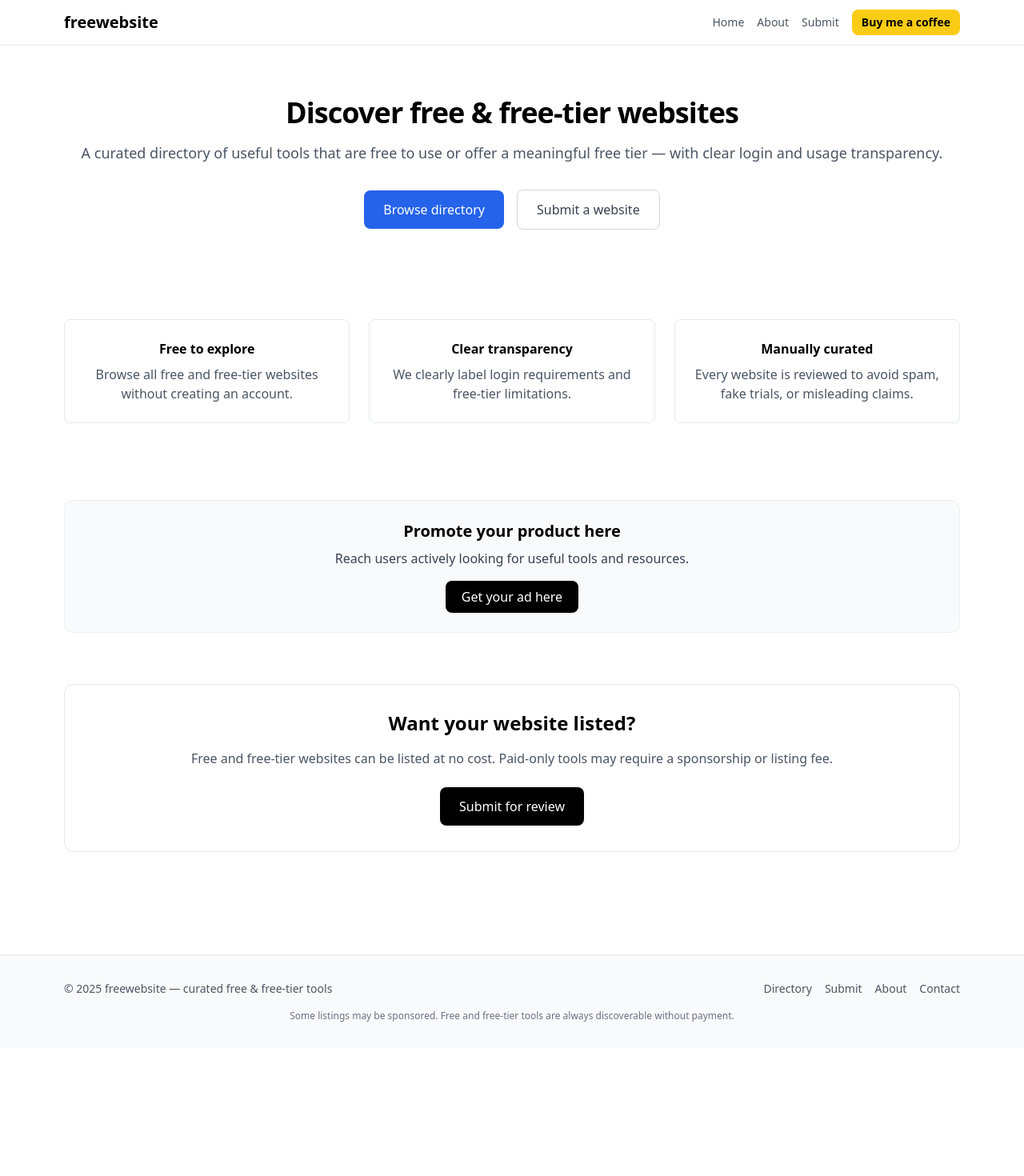
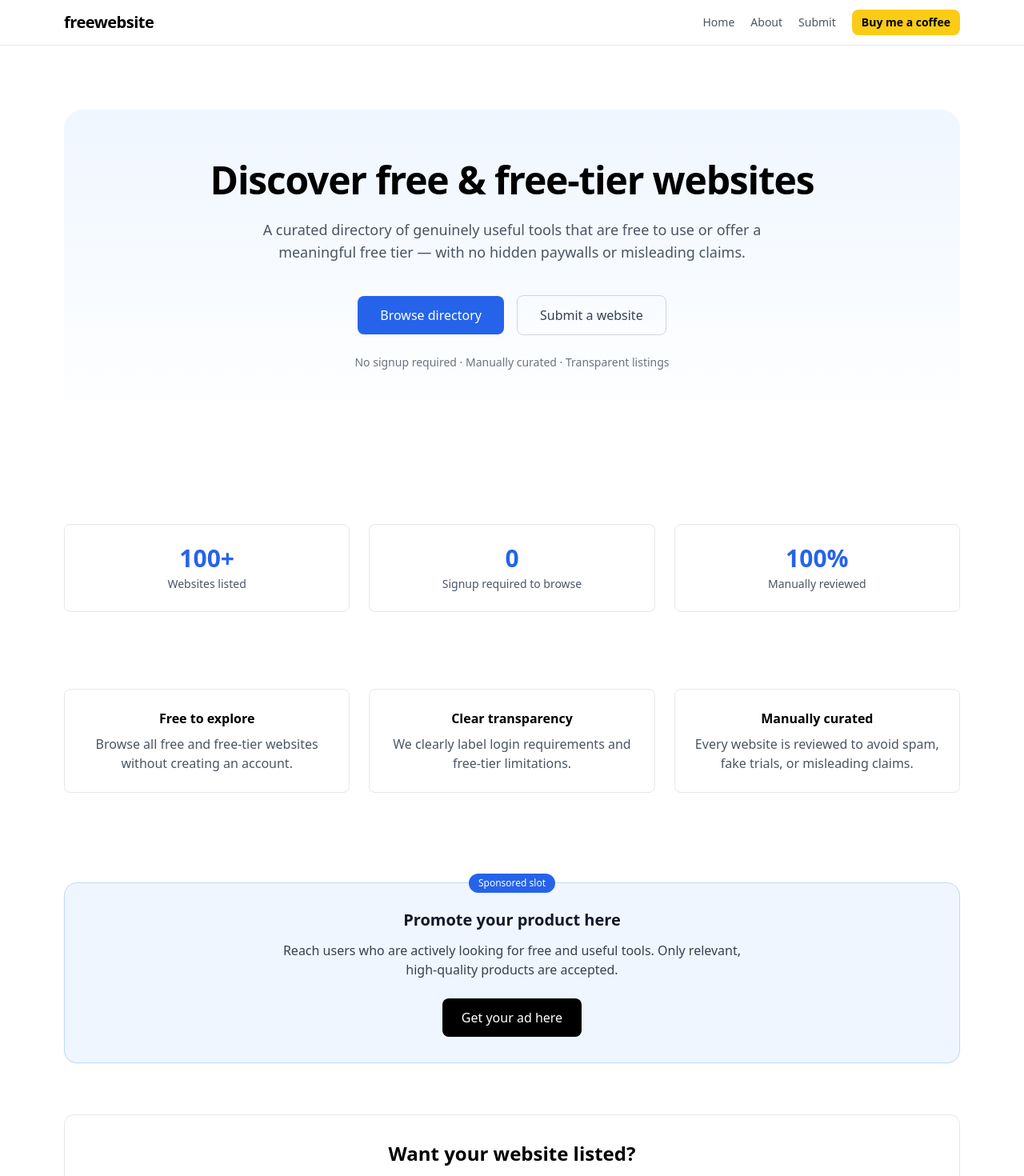
Before and after one commit to Akash-2911/freewebsite, a React (Vite) app: page / in a window 1280 px wide. Shown: the top 1470 px of the page at 80% size. Before the commit the page ends 1310 px from the top, so only its background shows below. Built offline with nearby package versions, Linux system fonts and the light colour scheme.

Commit message:
Finalize UI polish, landing, home, header, submission, and monetization

```diff
--- a/src/components/Header.jsx
+++ b/src/components/Header.jsx
@@ -1,29 +1,39 @@
 import { useState } from "react";
-import { Link } from "react-router-dom";
+import { Link, useLocation } from "react-router-dom";
 
 export default function Header() {
   const [open, setOpen] = useState(false);
+  const location = useLocation();
 
   return (
-    <header className="border-b bg-white">
+    <header className="sticky top-0 z-50 border-b bg-white/90 backdrop-blur">
       <div className="mx-auto max-w-6xl px-4">
         <div className="flex h-14 items-center justify-between">
           {/* Brand */}
-          <Link to="/" className="text-xl font-bold">
+          <Link
+            to="/"
+            className="text-xl font-bold tracking-tight transition hover:opacity-80"
+          >
             freewebsite
           </Link>
 
           {/* Desktop Nav */}
-          <nav className="hidden items-center gap-4 text-sm md:flex">
-            <NavLink to="/home">Home</NavLink>
-            <NavLink to="/about">About</NavLink>
-            <NavLink to="/submit">Submit</NavLink>
+          <nav className="hidden items-center gap-5 text-sm md:flex">
+            <NavLink to="/home" active={location.pathname === "/home"}>
+              Home
+            </NavLink>
+            <NavLink to="/about" active={location.pathname === "/about"}>
+              About
+            </NavLink>
+            <NavLink to="/submit" active={location.pathname === "/submit"}>
+              Submit
+            </NavLink>
 
             <a
               href="https://www.buymeacoffee.com/akash.patel"
               target="_blank"
               rel="noreferrer"
-              className="rounded-lg bg-yellow-400 px-3 py-1.5 font-semibold text-black hover:bg-yellow-500"
+              className="rounded-lg bg-yellow-400 px-3 py-1.5 font-semibold text-black transition hover:scale-105 hover:bg-yellow-500"
             >
               Buy me a coffee
             </a>
@@ -32,7 +42,7 @@ export default function Header() {
           {/* Mobile Menu Button */}
           <button
             onClick={() => setOpen(!open)}
-            className="md:hidden rounded-lg border px-3 py-2 text-sm"
+            className="md:hidden rounded-lg border px-3 py-2 text-sm transition hover:bg-gray-50"
             aria-label="Toggle menu"
           >
             ☰
@@ -41,7 +51,7 @@ export default function Header() {
 
         {/* Mobile Menu */}
         {open && (
-          <div className="md:hidden border-t py-4 space-y-3">
+          <div className="md:hidden animate-fade-in border-t py-4 space-y-3">
             <MobileLink to="/home" onClick={() => setOpen(false)}>
               Home
             </MobileLink>
@@ -56,7 +66,7 @@ export default function Header() {
               href="https://www.buymeacoffee.com/akash.patel"
               target="_blank"
               rel="noreferrer"
-              className="block rounded-lg bg-yellow-400 px-4 py-2 text-center font-semibold text-black hover:bg-yellow-500"
+              className="block rounded-lg bg-yellow-400 px-4 py-2 text-center font-semibold text-black transition hover:bg-yellow-500"
             >
               Buy me a coffee
             </a>
@@ -67,9 +77,16 @@ export default function Header() {
   );
 }
 
-function NavLink({ to, children }) {
+function NavLink({ to, active, children }) {
   return (
-    <Link to={to} className="text-gray-600 hover:text-black">
+    <Link
+      to={to}
+      className={`transition ${
+        active
+          ? "font-medium text-black"
+          : "text-gray-600 hover:text-black"
+      }`}
+    >
       {children}
     </Link>
   );
@@ -80,7 +97,7 @@ function MobileLink({ to, onClick, children }) {
     <Link
       to={to}
       onClick={onClick}
-      className="block px-2 text-gray-700 hover:text-black"
+      className="block px-2 text-gray-700 transition hover:text-black"
     >
       {children}
     </Link>
--- a/src/pages/Home.jsx
+++ b/src/pages/Home.jsx
@@ -28,7 +28,13 @@ export default function Home() {
 
   return (
     <div className="mx-auto max-w-6xl px-4 py-10">
+      {/* Header */}
+      <div className="mb-8">
         <h1 className="text-3xl font-bold">Website Directory</h1>
+        <p className="mt-2 text-gray-600">
+          Browse free and free-tier websites with clear usage transparency.
+        </p>
+      </div>
 
       {/* Search */}
       <input
@@ -36,16 +42,16 @@ export default function Home() {
         placeholder="Search websites by name or description…"
         value={search}
         onChange={(e) => setSearch(e.target.value)}
-        className="mt-6 w-full rounded-lg border px-4 py-2 focus:outline-none focus:ring"
+        className="w-full rounded-lg border px-4 py-2 transition focus:outline-none focus:ring"
       />
 
       {/* Filters */}
       <div className="mt-4 flex flex-wrap gap-2">
-        <FilterButton label="All" onClick={() => setFilter("all")} />
-        <FilterButton label="No Login" onClick={() => setFilter("no-login")} />
-        <FilterButton label="Login Required" onClick={() => setFilter("login")} />
-        <FilterButton label="Completely Free" onClick={() => setFilter("free")} />
-        <FilterButton label="Free Tier" onClick={() => setFilter("tier")} />
+        <FilterButton label="All" active={filter === "all"} onClick={() => setFilter("all")} />
+        <FilterButton label="No Login" active={filter === "no-login"} onClick={() => setFilter("no-login")} />
+        <FilterButton label="Login Required" active={filter === "login"} onClick={() => setFilter("login")} />
+        <FilterButton label="Completely Free" active={filter === "free"} onClick={() => setFilter("free")} />
+        <FilterButton label="Free Tier" active={filter === "tier"} onClick={() => setFilter("tier")} />
       </div>
 
       {/* Category */}
@@ -53,7 +59,7 @@ export default function Home() {
         <select
           value={category}
           onChange={(e) => setCategory(e.target.value)}
-          className="rounded-lg border px-3 py-2"
+          className="rounded-lg border px-3 py-2 transition hover:bg-gray-50"
         >
           {categories.map((cat) => (
             <option key={cat} value={cat}>
@@ -63,35 +69,46 @@ export default function Home() {
         </select>
       </div>
 
-{/* Sponsored banner placeholder */}
-<div className="mt-8 rounded-xl border border-dashed bg-gray-50 p-6 text-center">
-  <h3 className="text-lg font-semibold">Advertise here</h3>
-  <p className="mt-2 text-sm text-gray-600">
-    Promote your product to users looking for free and useful tools.
+      {/* Sponsored Banner */}
+      <div className="my-10">
+        <div className="relative rounded-2xl border border-blue-200 bg-blue-50 p-6 text-center shadow-sm transition hover:shadow-md">
+          <span className="absolute -top-3 left-1/2 -translate-x-1/2 rounded-full bg-blue-600 px-3 py-1 text-xs font-medium text-white">
+            Sponsored
+          </span>
+          <h3 className="text-lg font-semibold text-gray-900">
+            Advertise your product here
+          </h3>
+          <p className="mt-2 text-sm text-gray-700">
+            Reach users actively searching for free and useful tools.
           </p>
           <a
             href="mailto:2911akashpatel@gmail.com?subject=Advertising on freewebsite"
-    className="mt-4 inline-block rounded-lg bg-black px-5 py-2 text-white hover:bg-gray-800"
+            className="mt-4 inline-block rounded-lg bg-black px-5 py-2 text-white transition hover:scale-105 hover:bg-gray-800"
           >
             Get your ad here
           </a>
         </div>
-
+      </div>
 
       {/* Result count */}
-      <p className="mt-6 text-sm text-gray-600">
+      <p className="mb-4 text-sm text-gray-600">
         Showing <span className="font-medium">{filteredSites.length}</span>{" "}
         website{filteredSites.length !== 1 && "s"}
       </p>
 
       {/* Results */}
-      <div className="mt-4 grid gap-6 sm:grid-cols-2 lg:grid-cols-3">
+      <div className="grid gap-6 sm:grid-cols-2 lg:grid-cols-3">
         {filteredSites.length > 0 ? (
           filteredSites.map((site) => (
-            <WebsiteCard key={site.name} site={site} />
+            <div
+              key={site.name}
+              className="transition hover:-translate-y-1 hover:shadow-md"
+            >
+              <WebsiteCard site={site} />
+            </div>
           ))
         ) : (
-          <div className="col-span-full rounded-lg border p-8 text-center text-gray-600">
+          <div className="col-span-full rounded-lg border p-10 text-center text-gray-600">
             <p className="font-medium">No websites found</p>
             <p className="mt-2 text-sm">
               Try adjusting your search or filters.
@@ -103,11 +120,15 @@ export default function Home() {
   );
 }
 
-function FilterButton({ label, onClick }) {
+function FilterButton({ label, onClick, active }) {
   return (
     <button
       onClick={onClick}
-      className="rounded-full border px-4 py-1 text-sm hover:bg-gray-100"
+      className={`rounded-full border px-4 py-1 text-sm transition ${
+        active
+          ? "bg-black text-white"
+          : "hover:bg-gray-100"
+      }`}
     >
       {label}
     </button>
--- a/src/pages/Landing.jsx
+++ b/src/pages/Landing.jsx
@@ -4,30 +4,45 @@ export default function Landing() {
   return (
     <div className="mx-auto max-w-6xl px-4">
       {/* HERO */}
-      <section className="py-16 text-center">
-        <h1 className="text-4xl font-bold tracking-tight">
+      <section className="py-20 text-center">
+        <div className="rounded-3xl bg-gradient-to-b from-blue-50 to-white px-6 py-16 transition-all">
+          <h1 className="text-4xl font-bold tracking-tight sm:text-5xl">
             Discover free & free-tier websites
           </h1>
-        <p className="mt-4 text-lg text-gray-600">
-          A curated directory of useful tools that are free to use or offer a
-          meaningful free tier — with clear login and usage transparency.
+
+          <p className="mx-auto mt-6 max-w-2xl text-lg text-gray-600">
+            A curated directory of genuinely useful tools that are free to use
+            or offer a meaningful free tier — with no hidden paywalls or
+            misleading claims.
           </p>
 
-        <div className="mt-8 flex flex-col items-center gap-4 sm:flex-row sm:justify-center">
+          <div className="mt-10 flex flex-col items-center gap-4 sm:flex-row sm:justify-center">
             <Link
               to="/home"
-            className="rounded-lg bg-blue-600 px-6 py-3 text-white hover:bg-blue-700"
+              className="rounded-lg bg-blue-600 px-7 py-3 text-white transition hover:scale-105 hover:bg-blue-700"
             >
               Browse directory
             </Link>
 
             <Link
               to="/submit"
-            className="rounded-lg border border-gray-300 px-6 py-3 text-gray-700 hover:bg-gray-100"
+              className="rounded-lg border border-gray-300 px-7 py-3 text-gray-700 transition hover:scale-105 hover:bg-gray-100"
             >
               Submit a website
             </Link>
           </div>
+
+          <p className="mt-6 text-sm text-gray-500">
+            No signup required · Manually curated · Transparent listings
+          </p>
+        </div>
+      </section>
+
+      {/* STATS */}
+      <section className="grid gap-6 py-12 text-center sm:grid-cols-3">
+        <Stat value="100+" label="Websites listed" />
+        <Stat value="0" label="Signup required to browse" />
+        <Stat value="100%" label="Manually reviewed" />
       </section>
 
       {/* FEATURES */}
@@ -46,34 +61,45 @@ export default function Landing() {
         />
       </section>
 
-      {/* BANNER / AD */}
-      <section className="my-12 rounded-xl border border-dashed bg-gray-50 p-6 text-center">
-        <h2 className="text-xl font-semibold">
+      {/* AD / SPONSORED */}
+      <section className="my-16">
+        <div className="relative rounded-2xl border border-blue-200 bg-blue-50 p-8 text-center shadow-sm transition hover:shadow-md">
+          <span className="absolute -top-3 left-1/2 -translate-x-1/2 rounded-full bg-blue-600 px-3 py-1 text-xs font-medium text-white">
+            Sponsored slot
+          </span>
+
+          <h2 className="text-xl font-semibold text-gray-900">
             Promote your product here
           </h2>
-        <p className="mt-2 text-gray-700">
-          Reach users actively looking for useful tools and resources.
+
+          <p className="mx-auto mt-3 max-w-xl text-gray-700">
+            Reach users who are actively looking for free and useful tools.
+            Only relevant, high-quality products are accepted.
           </p>
+
           <a
             href="mailto:2911akashpatel@gmail.com?subject=Advertising on freewebsite"
-          className="mt-4 inline-block rounded-lg bg-black px-5 py-2 font-medium text-white hover:bg-gray-800"
+            className="mt-6 inline-block rounded-lg bg-black px-6 py-3 text-white transition hover:scale-105 hover:bg-gray-800"
           >
             Get your ad here
           </a>
+        </div>
       </section>
 
       {/* SUBMIT CTA */}
-      <section className="my-16 rounded-xl border p-8 text-center">
+      <section className="my-16 rounded-xl border p-8 text-center transition hover:shadow-sm">
         <h2 className="text-2xl font-bold">
           Want your website listed?
         </h2>
+
         <p className="mt-4 text-gray-600">
           Free and free-tier websites can be listed at no cost.
           Paid-only tools may require a sponsorship or listing fee.
         </p>
+
         <Link
           to="/submit"
-          className="mt-6 inline-block rounded-lg bg-black px-6 py-3 text-white hover:bg-gray-800"
+          className="mt-6 inline-block rounded-lg bg-black px-6 py-3 text-white transition hover:scale-105 hover:bg-gray-800"
         >
           Submit for review
         </Link>
@@ -84,9 +110,18 @@ export default function Landing() {
 
 function Feature({ title, text }) {
   return (
-    <div className="rounded-lg border p-6 text-center">
+    <div className="rounded-lg border p-6 text-center transition hover:shadow-sm">
       <h3 className="font-semibold">{title}</h3>
       <p className="mt-2 text-gray-600">{text}</p>
     </div>
   );
 }
+
+function Stat({ value, label }) {
+  return (
+    <div className="rounded-lg border bg-white p-6 transition hover:shadow-sm">
+      <div className="text-3xl font-bold text-blue-600">{value}</div>
+      <div className="mt-1 text-sm text-gray-600">{label}</div>
+    </div>
+  );
+}
```
Lines whose indentation alone changed are shown as unchanged.
